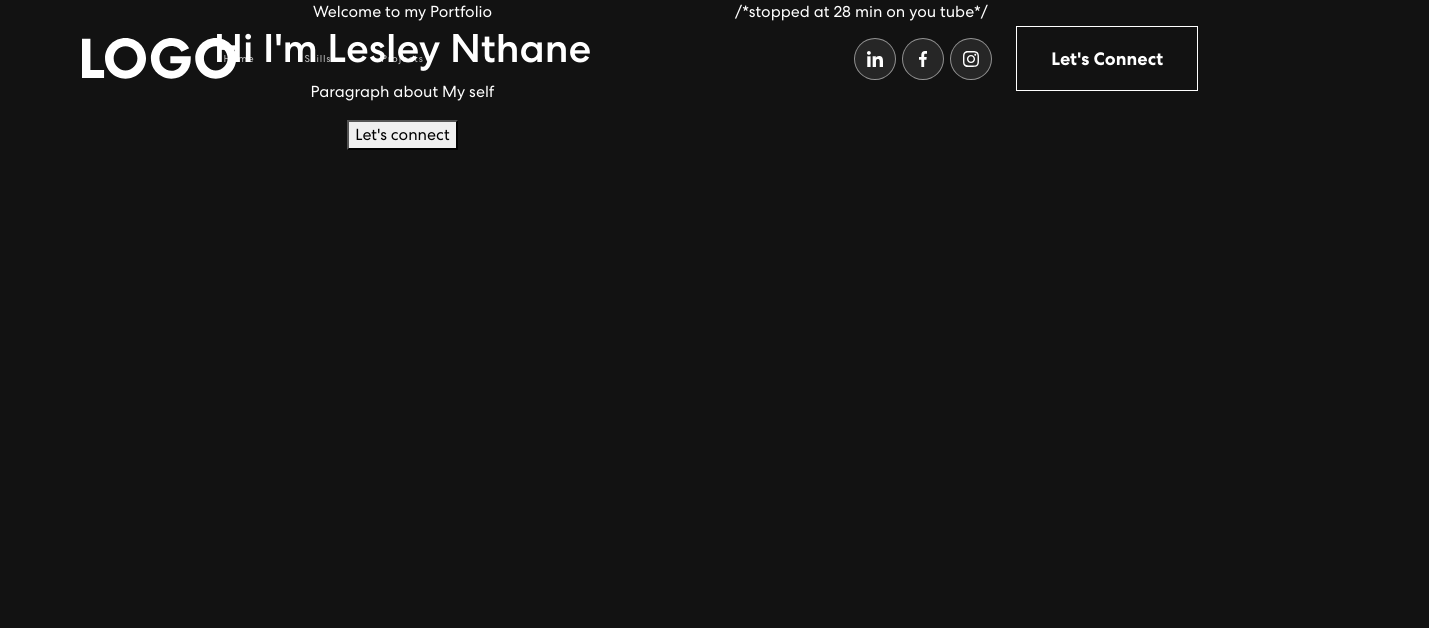
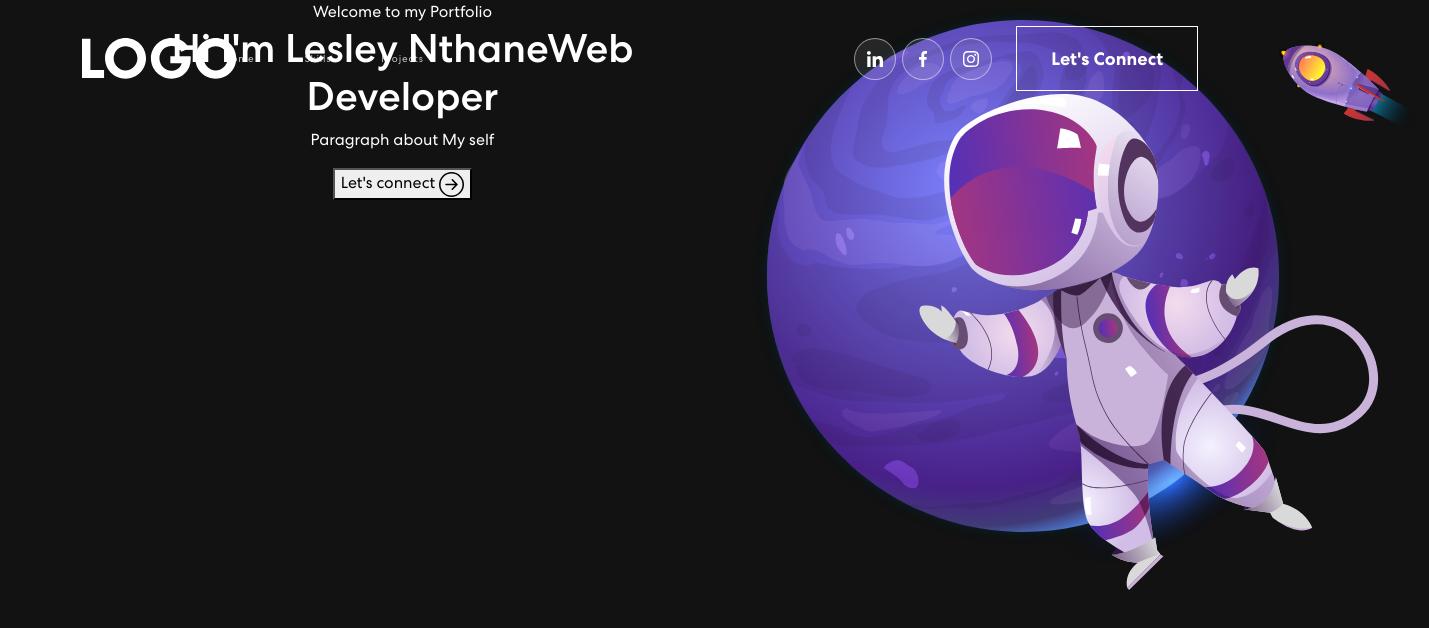
Before and after one commit to LesleyNthane/personal-portfolio, a React (Create React App) app: page / in a window 1280 px wide. Shown: the top 628 px of the page, 1429 px wide, since content can reach past the window. Built offline with nearby package versions, Linux system fonts and the light colour scheme.

Commit message:
Add some animations on the banner

```diff
--- a/src/components/Banner.js
+++ b/src/components/Banner.js
@@ -1,18 +1,60 @@
+import { useState, useEffect } from "react";
 import { Col, Container, Row } from "react-bootstrap";
 import { ArrowRightCircle } from "react-bootstrap-icons";
+import headerImage from "../assets/img/header-img.svg";
 
 export const Banner = () => {
+    const [loopNum, setLoopNum] = useState(0);
+    const [isDeleting, setIsDeleting] = useState(false);
+    const toRotate = [ "Web Developer", "Web Designer", "UI/UX Designer" ];
+    const [text, setText] = useState('');
+    const [delta, setDelta] = useState(300 - Math.random() * 100);
+    const period = 2000;
+
+    useEffect(() => {
+        let ticker = setInterval(() => {
+            tick();
+        }, delta)
+
+        return () => { clearInterval(ticker) };
+    }, [text])
+
+    const tick = () => {
+        let i = loopNum % toRotate.length;
+        let fullText = toRotate[i];
+        let updatedText = isDeleting ? fullText.substring(0, text.length - 1) : fullText.substring(0, text.length + 1);
+
+        setText(updatedText);
+
+        if (isDeleting){
+            setDelta(prevDelta => prevDelta / 2)
+        }
+
+        if (!isDeleting && updatedText === fullText){
+            setIsDeleting(true);
+            setDelta(period);
+        }else if (isDeleting && updatedText === ''){
+            setIsDeleting(false);
+            setLoopNum(loopNum + 1);
+            setDelta(500);
+        }
+        //ended video on 37:17 minutes.
+    }
+
     return (
         <section className="banner" id="home">
             <Container>
                 <Row className="align-item-center">
                     <Col xs={12} md={6} xl={7}>
                         <span className="tagline">Welcome to my Portfolio</span>
-                        <h1>{`Hi I'm Lesley Nthane`}</h1>
+                        <h1>{`Hi I'm Lesley Nthane`}<span className="wrap">{text}</span></h1>
                         <p>Paragraph about My self</p>
-                        <button onClick={() => console.log('connect')}>Let's connect</button>
+                        <button onClick={() => console.log('connect')}>Let's connect <ArrowRightCircle size={25} /></button>
+
                     </Col>
-                    /*stopped at 28 min on you tube*/
+                    <Col xs={12} md={6} xl={5}>
+                        <img src={headerImage} alt="Header Iamage" />
+                    </Col>
                 </Row>
             </Container>
         </section>
```
